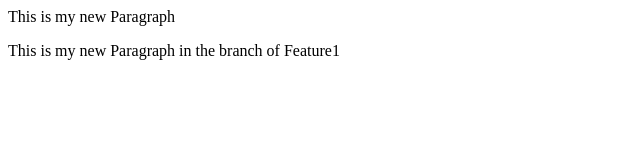
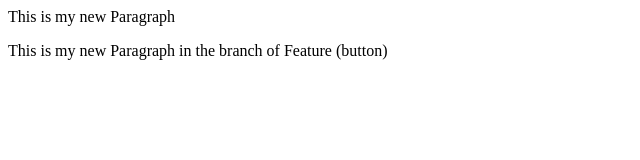
Before and after one commit to prasenjitdaripa/localFolder, a plain HTML site: page index.html in a window 1280 px wide. Shown: the full height of the page, 0-640 px from the left. Drawn offline with Linux system fonts and the light colour scheme.

```diff
--- a/index.html
+++ b/index.html
@@ -1,2 +1,2 @@
 <p>This is my new Paragraph</p>
-<p>This is my new Paragraph in the branch of Feature1</p>
+<p>This is my new Paragraph in the branch of Feature (button)</p>
```
